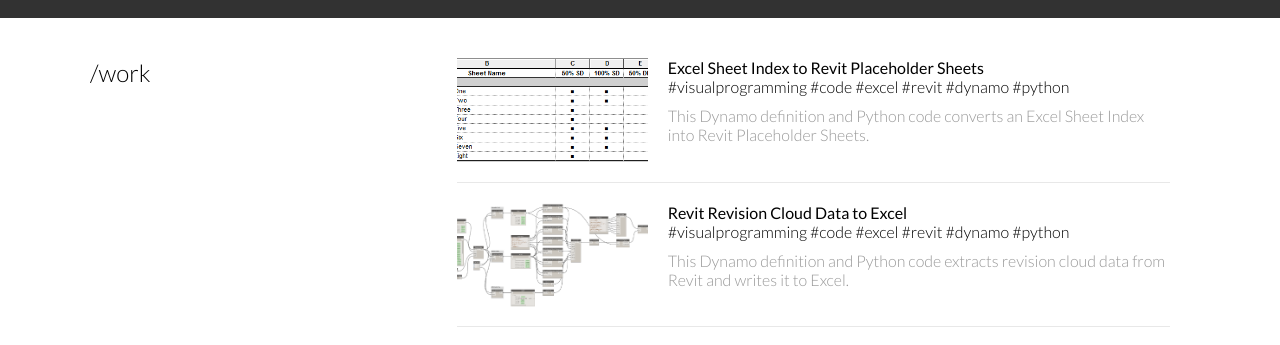
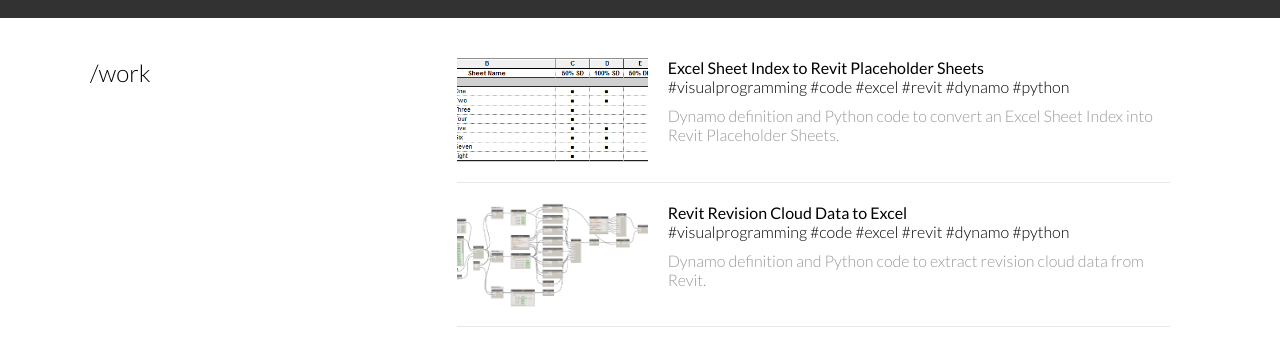
Before and after one commit to andrewkingme/andrewkingme.github.io, a Jekyll site: the page built from index.md, in a window 1280 px wide. Shown: the part 280-625 px from the top of the page. Built offline with Jekyll 4.4.1, drawn with Linux system fonts in a browser that asks for light colours.

Commit message:
Revise Abstracts

```diff
--- a/_work/Excel-Sheet-Index-to-Revit.md
+++ b/_work/Excel-Sheet-Index-to-Revit.md
@@ -14,7 +14,7 @@
   - python
 ---
 
-This Dynamo definition and Python code converts an Excel Sheet Index into Revit Placeholder Sheets.
+Dynamo definition and Python code to convert an Excel Sheet Index into Revit Placeholder Sheets.
 
 <!--more-->
 
--- a/_work/Revit-Revision-Cloud-Data-to-Excel.md
+++ b/_work/Revit-Revision-Cloud-Data-to-Excel.md
@@ -16,7 +16,7 @@
   - /work/Revit-Revision-Cloud-Data-to-Excel-via-Dynamo/
 ---
 
-This Dynamo definition and Python code extracts revision cloud data from Revit and writes it to Excel.
+Dynamo definition and Python code to extract revision cloud data from Revit.
 
 <!--more-->
 
```
